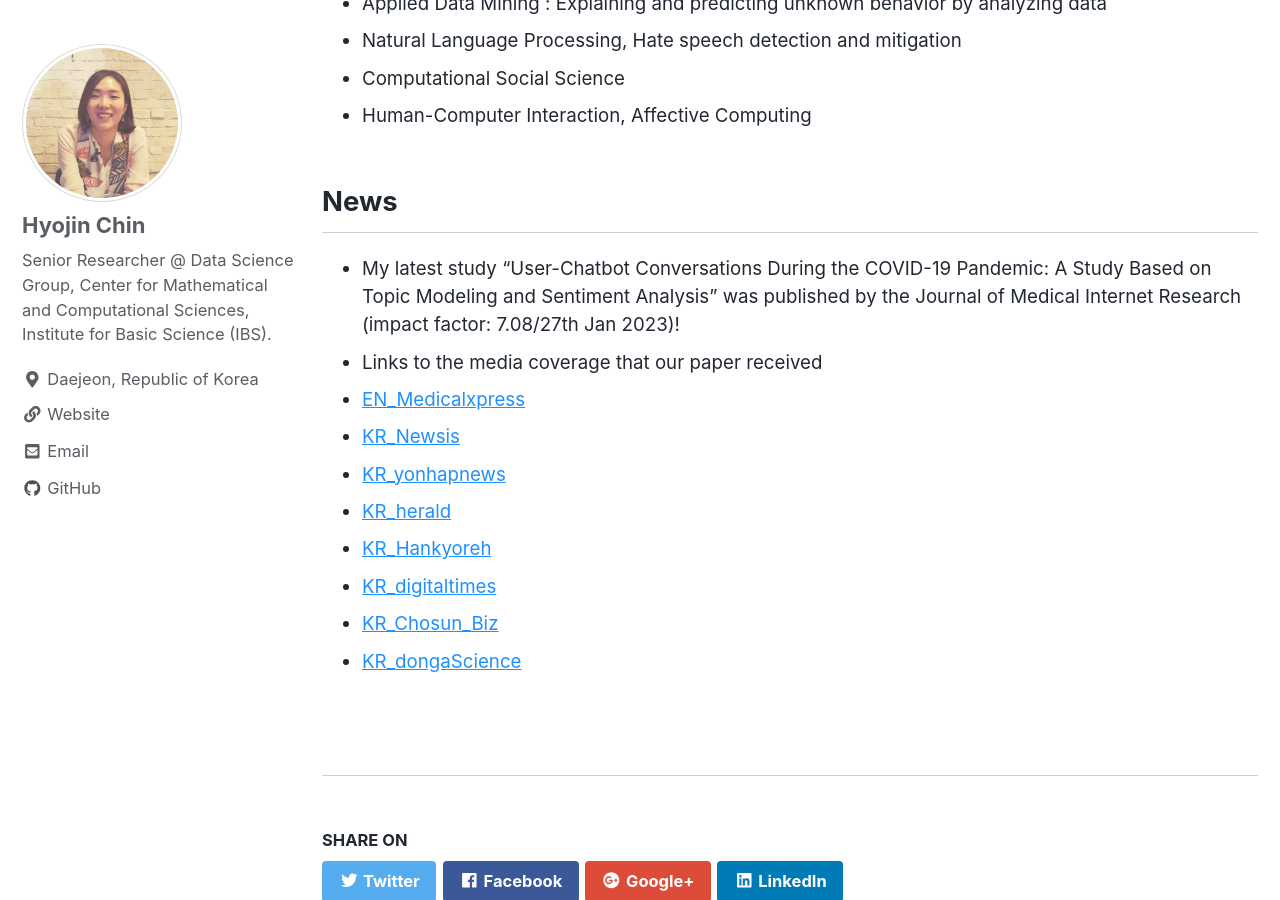
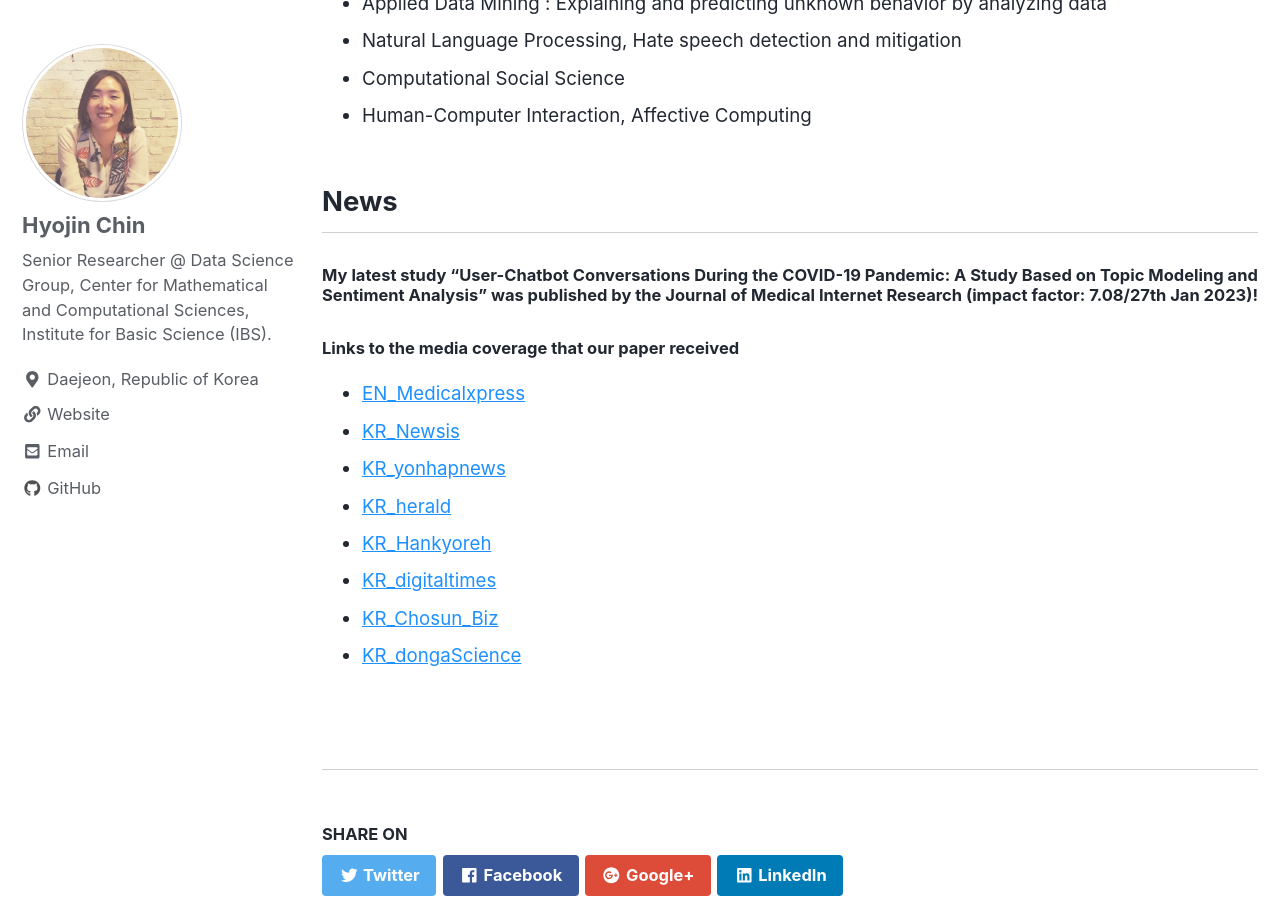
Before and after one commit to tesschin/tesschin.github.io, a Jekyll site: the page built from index.md, in a window 1280 px wide and 900 px high, scrolled down 863 px. Built offline with Jekyll 4.4.1, drawn with Linux system fonts in a browser that asks for light colours; nearby versions of some CDN libraries; the list of posts is cut into pages by our own code.

```diff
--- a/index.md
+++ b/index.md
@@ -29,8 +29,8 @@ Data Scientist. HCI Researcher. Very interested in understanding and designing h
 
 
 ## News
-* My latest study "User-Chatbot Conversations During the COVID-19 Pandemic: A Study Based on Topic Modeling and Sentiment Analysis" was published by the Journal of Medical Internet Research (impact factor: 7.08/27th Jan 2023)!
-* Links to the media coverage that our paper received
+#### My latest study "User-Chatbot Conversations During the COVID-19 Pandemic: A Study Based on Topic Modeling and Sentiment Analysis" was published by the Journal of Medical Internet Research (impact factor: 7.08/27th Jan 2023)!
+#### Links to the media coverage that our paper received
  - [EN_Medicalxpress](https://medicalxpress.com/news/2023-01-people-interacted-chatbots-covid-pandemic.html)
  - [KR_Newsis](https://newsis.com/view/?id=NISX20230118_0002163201&cID=10807&pID=10800)
  - [KR_yonhapnews](https://www.yna.co.kr/view/AKR20230118054500063?input=1179m)
```
